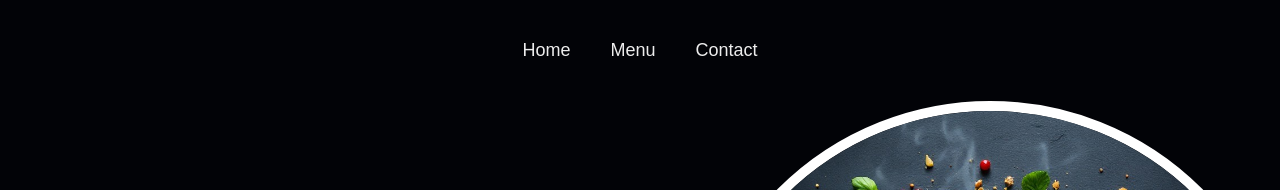
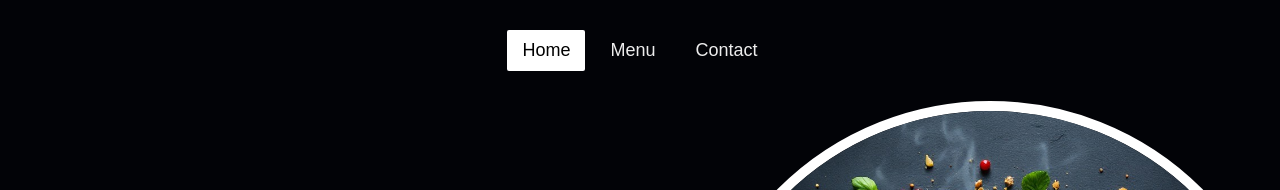
Before and after one commit to NesryaAbdulkadir/odin-restaurant, a website built with webpack: page src/template.html in a window 1280 px wide. Shown: the top 190 px of the page. Built offline with nearby package versions, Linux system fonts and the light colour scheme.

Commit message:
Add a Home page using JavaScript

```diff
--- a/src/index.js
+++ b/src/index.js
@@ -1 +1,4 @@
 import "./style.css";
+import { homePage } from "./pages/homePage";
+
+document.addEventListener("DOMContentLoaded", homePage);
--- /dev/null
+++ b/src/pages/homePage.js
@@ -0,0 +1,22 @@
+import heroImg from "../assets/gourmet.jpg";
+export function homePage() {
+  const contentDiv = document.getElementById("content");
+  const contentContainer = document.createElement("div");
+  contentContainer.classList.add("hero");
+  const welcomeText = document.createElement("p");
+  const heroHeading = document.createElement("h1");
+  const heroParagraph = document.createElement("p");
+  const heroImage = document.createElement("img");
+
+  welcomeText.textContent = "Welcome to";
+  heroHeading.textContent = "The Gourmet Bistro";
+  heroParagraph.textContent = `We serve the finest dishes made from fresh, locally-sourced ingredients. Our talented chefs create culinary masterpieces that will delight your taste buds and leave you coming back for more.`;
+  heroImage.src = heroImg;
+  heroImage.alt = "A Gourmet Dish";
+  heroImage.classList.add("hero-img");
+  contentContainer.append(welcomeText, heroHeading, heroParagraph);
+  contentDiv.append(contentContainer, heroImage);
+  const homeBtn = document.getElementById("home");
+  homeBtn.style.backgroundColor = "white";
+  homeBtn.style.color = "black";
+}
--- a/src/template.html
+++ b/src/template.html
@@ -8,22 +8,11 @@
   <body>
     <header>
       <nav>
-        <button>Home</button>
+        <button id="home">Home</button>
         <button>Menu</button>
         <button>Contact</button>
       </nav>
     </header>
-    <div id="content">
-      <div class="hero">
-        <p>Welcome to</p>
-        <h1>The Gourmet Bistro</h1>
-        <p>
-          We serve the finest dishes made from fresh, locally-sourced
-          ingredients. Our talented chefs create culinary masterpieces that will
-          delight your taste buds and leave you coming back for more.
-        </p>
-      </div>
-      <img src="assets/gourmet.jpg" alt="Pasta" class="hero-img" />
-    </div>
+    <div id="content"></div>
   </body>
 </html>
```
